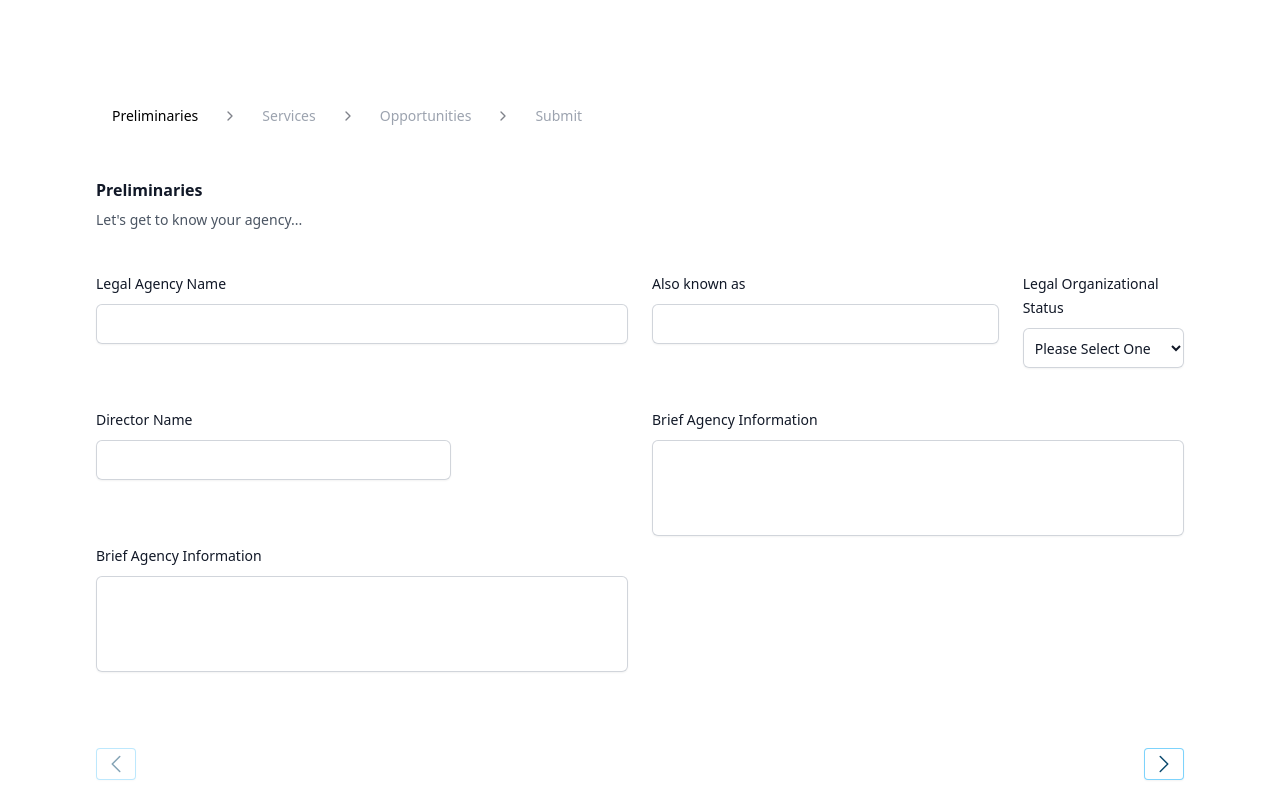
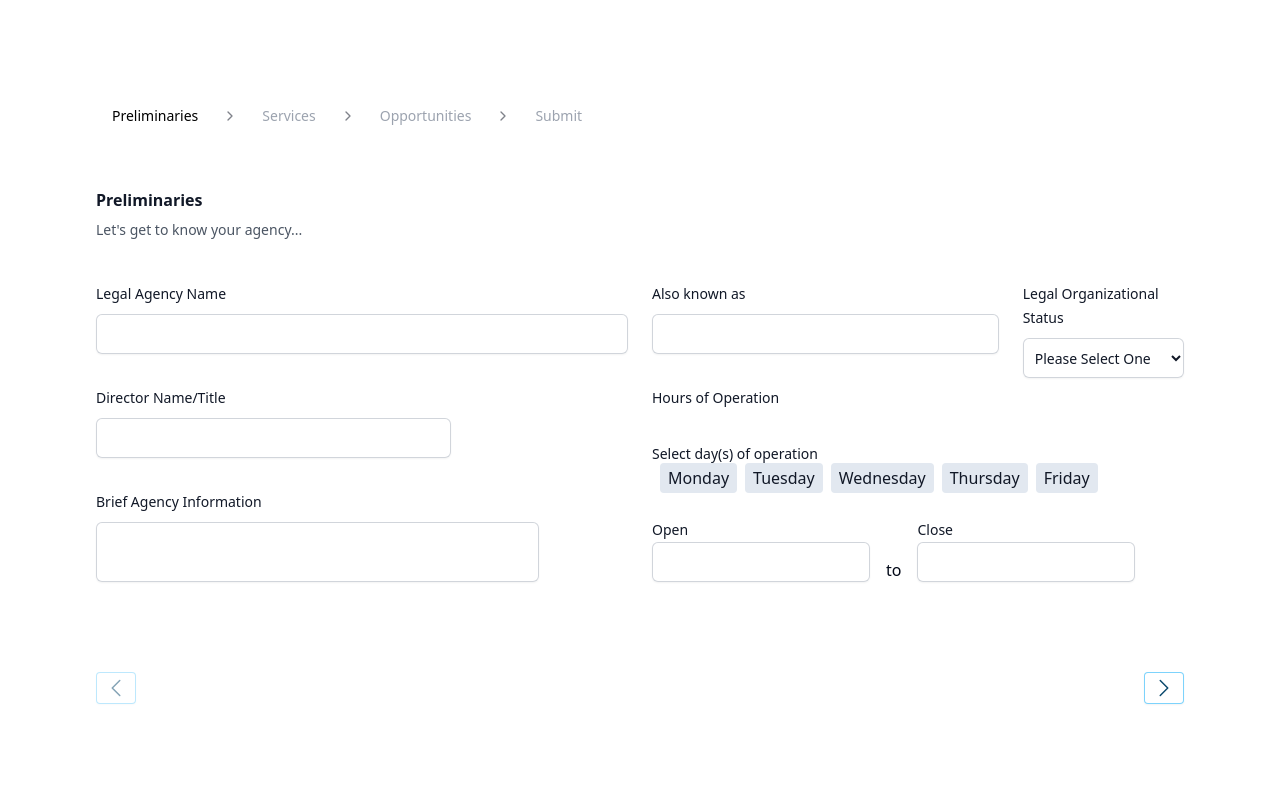
Before and after one commit to hack4impact-utk/uw-211, a Next.js app: page /privacy in a window 1280 px wide. Built offline with nearby package versions, Linux system fonts and the light colour scheme.

Commit message:
dates not validating

```diff
--- a/src/app/[id]/page.tsx
+++ b/src/app/[id]/page.tsx
@@ -15,7 +15,16 @@ const steps = [
   {
     id: 'Step 1',
     name: 'Preliminaries',
-    fields: ['legalName', 'akas', 'legalStatus', 'agencyInfo', 'directorName'],
+    fields: [
+      'legalName',
+      'akas',
+      'legalStatus',
+      'agencyInfo',
+      'directorName',
+      'open',
+      'close',
+      'days',
+    ],
   },
   {
     id: 'Step 2',
@@ -71,6 +80,12 @@ export default function Form({ params }: { params: { id: string } }) {
     }
   };
 
+  const [isMondayChecked, setMondayChecked] = useState(false);
+  const [isTuesdayChecked, setTuesdayChecked] = useState(false);
+  const [isWednesdayChecked, setWednesdayChecked] = useState(false);
+  const [isThursdayChecked, setThursdayChecked] = useState(false);
+  const [isFridayChecked, setFridayChecked] = useState(false);
+
   return (
     <section className="absolute inset-0 flex flex-col justify-between p-24">
       {/* Stepper */}
@@ -96,7 +111,7 @@ export default function Form({ params }: { params: { id: string } }) {
               Let&apos;s get to know your agency...
             </p>
             <div className="mt-10 grid grid-cols-1 gap-x-6 gap-y-2 sm:grid-cols-6 sm:grid-rows-3">
-              <div className="h-2/3 sm:col-span-3">
+              <div className="sm:col-span-3">
                 <label
                   htmlFor="legalName"
                   className="block text-sm font-medium leading-6 text-gray-900"
@@ -119,7 +134,7 @@ export default function Form({ params }: { params: { id: string } }) {
                 </div>
               </div>
 
-              <div className="h-2/3 sm:col-span-2">
+              <div className="sm:col-span-2">
                 <label
                   htmlFor="lastName"
                   className="block text-sm font-medium leading-6 text-gray-900"
@@ -142,7 +157,7 @@ export default function Form({ params }: { params: { id: string } }) {
                 </div>
               </div>
 
-              <div className="h-2/3 sm:col-span-1">
+              <div className="sm:col-span-1">
                 <label
                   htmlFor="legalStatus"
                   className="block text-sm font-medium leading-6 text-gray-900"
@@ -180,7 +195,7 @@ export default function Form({ params }: { params: { id: string } }) {
                   htmlFor="lastName"
                   className="block text-sm font-medium leading-6 text-gray-900"
                 >
-                  Director Name
+                  Director Name/Title
                 </label>
                 <div className="mt-2">
                   <input
@@ -203,21 +218,177 @@ export default function Form({ params }: { params: { id: string } }) {
                   htmlFor="legalStatus"
                   className="block text-sm font-medium leading-6 text-gray-900"
                 >
-                  Brief Agency Information
+                  Hours of Operation
                 </label>
                 <div className="mt-2">
-                  <textarea
-                    id="agencyInfo"
-                    v-model="agencyInfo"
-                    {...register('agencyInfo')}
-                    autoComplete="agencyInfo"
-                    className="block h-24 w-full resize-none rounded-md border-0 p-2 py-1.5 text-gray-900 shadow-sm ring-1 ring-inset ring-gray-300 placeholder:text-gray-400 focus:ring-2 focus:ring-inset  focus:ring-sky-600 sm:text-sm sm:leading-6"
-                  />
-                  {errors.agencyInfo?.message && (
-                    <p className="mt-2 text-sm text-red-400">
-                      {errors.agencyInfo.message}
-                    </p>
-                  )}
+                  <fieldset className="mt-8">
+                    <label
+                      htmlFor="legalStatus"
+                      className="block text-sm font-medium leading-6 text-gray-900"
+                    >
+                      Select day(s) of operation
+                    </label>
+                    <label>
+                      <input
+                        type="checkbox"
+                        id="monday"
+                        className="form-checkbox hidden"
+                        checked={isMondayChecked}
+                        {...register('days.monday')}
+                        onChange={() => {
+                          setMondayChecked(!isMondayChecked);
+                        }}
+                      />
+                      <span
+                        className={
+                          isMondayChecked
+                            ? 'w-18 ml-2 rounded-sm bg-sky-600 px-2 py-1 text-white'
+                            : 'w-18 ml-2 rounded-sm bg-slate-200 px-2 py-1  text-gray-900'
+                        }
+                      >
+                        Monday
+                      </span>
+                    </label>
+
+                    <label>
+                      <input
+                        type="checkbox"
+                        id="tuesday"
+                        {...register('days.tuesday')}
+                        className="form-checkbox hidden"
+                        checked={isTuesdayChecked}
+                        onChange={() => {
+                          setTuesdayChecked(!isTuesdayChecked);
+                        }}
+                      />
+                      <span
+                        className={
+                          isTuesdayChecked
+                            ? 'w-18 ml-2 rounded-sm bg-sky-600 px-2 py-1 text-white'
+                            : 'w-18 ml-2 rounded-sm bg-slate-200 px-2 py-1  text-gray-900'
+                        }
+                      >
+                        Tuesday
+                      </span>
+                    </label>
+
+                    <label>
+                      <input
+                        type="checkbox"
+                        id="wednesday"
+                        {...register('days.wednesday')}
+                        className="form-checkbox hidden"
+                        checked={isWednesdayChecked}
+                        onChange={() => {
+                          setWednesdayChecked(!isWednesdayChecked);
+                        }}
+                      />
+                      <span
+                        className={
+                          isWednesdayChecked
+                            ? 'w-18 ml-2 rounded-sm bg-sky-600 px-2 py-1 text-white'
+                            : 'w-18 ml-2 rounded-sm bg-slate-200 px-2 py-1  text-gray-900'
+                        }
+                      >
+                        Wednesday
+                      </span>
+                    </label>
+
+                    <label>
+                      <input
+                        type="checkbox"
+                        id="thursday"
+                        className="form-checkbox hidden"
+                        checked={isThursdayChecked}
+                        {...register('days.thursday')}
+                        onChange={() => {
+                          setThursdayChecked(!isThursdayChecked);
+                        }}
+                      />
+                      <span
+                        className={
+                          isThursdayChecked
+                            ? 'w-18 ml-2 rounded-sm bg-sky-600 px-2 py-1 text-white'
+                            : 'w-18 ml-2 rounded-sm bg-slate-200 px-2 py-1  text-gray-900'
+                        }
+                      >
+                        Thursday
+                      </span>
+                    </label>
+
+                    <label>
+                      <input
+                        type="checkbox"
+                        className="form-checkbox hidden"
+                        id="friday"
+                        checked={isFridayChecked}
+                        {...register('days.friday')}
+                        onChange={() => {
+                          setFridayChecked(!isFridayChecked);
+                        }}
+                      />
+                      <span
+                        className={
+                          isFridayChecked
+                            ? 'w-18 ml-2 rounded-sm bg-sky-600 px-2 py-1 text-white'
+                            : 'w-18 ml-2 rounded-sm bg-slate-200 px-2 py-1  text-gray-900'
+                        }
+                      >
+                        Friday
+                      </span>
+                    </label>
+                    {errors.days?.message && (
+                      <p className="mt-2 text-sm text-red-400">
+                        {errors.days.message}
+                      </p>
+                    )}
+                  </fieldset>
+
+                  <div className="float-left mt-6 flex justify-center gap-x-4">
+                    <div className="mt-1">
+                      <label
+                        htmlFor="open"
+                        className="block text-sm font-medium leading-6 text-gray-900"
+                      >
+                        Open
+                      </label>
+                      <input
+                        type="text"
+                        id="open"
+                        {...register('open')}
+                        autoComplete="open"
+                        className="block h-10 rounded-md border-0 p-2 py-1.5 text-gray-900 shadow-sm ring-1 ring-inset ring-gray-300 placeholder:text-gray-400 focus:ring-2 focus:ring-inset focus:ring-sky-600  sm:text-sm sm:leading-6"
+                      />
+                      {errors.open?.message && (
+                        <p className="mt-2 text-sm text-red-400">
+                          {errors.open.message}
+                        </p>
+                      )}
+                    </div>
+                    <div className="flex items-end justify-center">
+                      <p>to</p>
+                    </div>
+                    <div className="mt-1">
+                      <label
+                        htmlFor="close"
+                        className="block text-sm font-medium leading-6 text-gray-900"
+                      >
+                        Close
+                      </label>
+                      <input
+                        type="text"
+                        id="close"
+                        {...register('close')}
+                        autoComplete="close"
+                        className="block h-10 rounded-md border-0 p-2 py-1.5 text-gray-900 shadow-sm ring-1 ring-inset ring-gray-300 placeholder:text-gray-400 focus:ring-2 focus:ring-inset focus:ring-sky-600  sm:text-sm sm:leading-6"
+                      />
+                      {errors.close?.message && (
+                        <p className="mt-2 text-sm text-red-400">
+                          {errors.close.message}
+                        </p>
+                      )}
+                    </div>
+                  </div>
                 </div>
               </div>
 
@@ -234,7 +405,7 @@ export default function Form({ params }: { params: { id: string } }) {
                     v-model="agencyInfo"
                     {...register('agencyInfo')}
                     autoComplete="agencyInfo"
-                    className="block h-24 w-full resize-none rounded-md border-0 p-2 py-1.5 text-gray-900 shadow-sm ring-1 ring-inset ring-gray-300 placeholder:text-gray-400 focus:ring-2 focus:ring-inset  focus:ring-sky-600 sm:text-sm sm:leading-6"
+                    className="block w-5/6 resize-none rounded-md border-0 p-2 py-1.5 text-gray-900 shadow-sm ring-1 ring-inset ring-gray-300 placeholder:text-gray-400 focus:ring-2 focus:ring-inset  focus:ring-sky-600 sm:text-sm sm:leading-6"
                   />
                   {errors.agencyInfo?.message && (
                     <p className="mt-2 text-sm text-red-400">
--- a/src/utils/constants/formDataSchema.ts
+++ b/src/utils/constants/formDataSchema.ts
@@ -6,4 +6,24 @@ export const FormDataSchema = z.object({
   legalStatus: z.string().min(1, 'Legal status is required'),
   agencyInfo: z.string().min(1, 'Agency Information is required'),
   directorName: z.string().min(1, 'Director name is required'),
+  open: z.string().min(1, 'Opening time required'),
+  close: z.string().min(1, 'Closing time required'),
+  days: z
+    .object({
+      monday: z.boolean(),
+      tuesday: z.boolean(),
+      wednesday: z.boolean(),
+      thursday: z.boolean(),
+      friday: z.boolean(),
+    })
+    .partial()
+    .refine(
+      (data) =>
+        data.monday ||
+        data.tuesday ||
+        data.wednesday ||
+        data.thursday ||
+        data.friday,
+      'At least one operational buisness day required'
+    ),
 });
```
